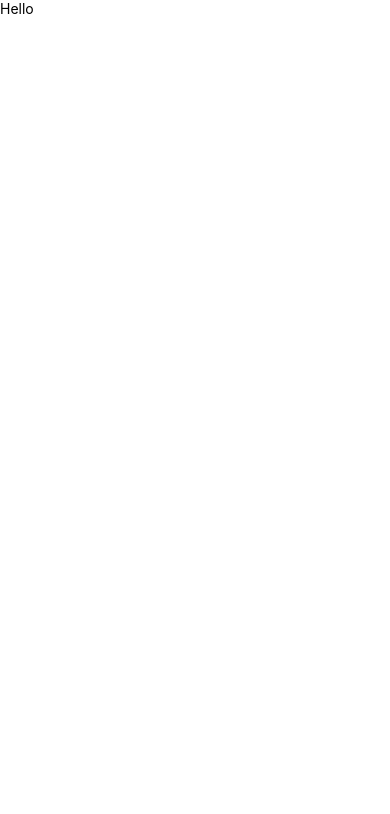
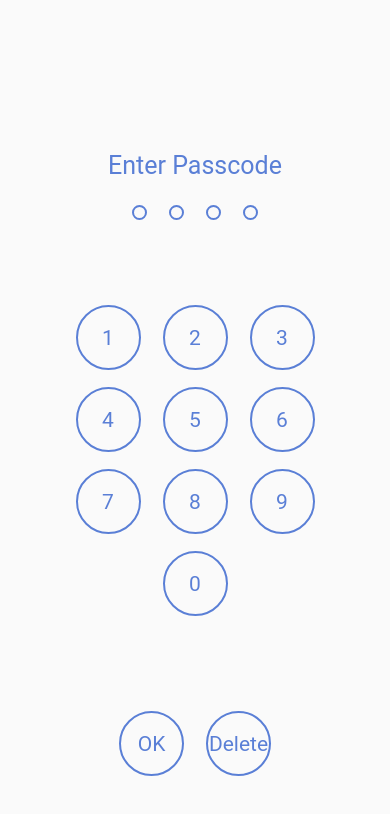
Before and after one commit to DasuniNagodaVithana/reactAssignment, a React Native app: screen / in a window 390 px wide. Shown: the top 814 px of the page. Built offline with nearby package versions, Linux system fonts and the light colour scheme.

Commit message:
modifications

```diff
--- a/App.tsx
+++ b/App.tsx
@@ -1,29 +1,222 @@
+// App.tsx
+import React, { useState, useEffect } from 'react';
+import {
+  View,
+  Text,
+  StyleSheet,
+  SafeAreaView,
+  TouchableOpacity,
+  Alert,
+  FlatList,
+} from 'react-native';
+import PinDot from './src/Components/PinDot';
+import KeypadButton from './src/Components/KeypadButton';
 
+const App: React.FC = () => {
+  // Define the correct PIN
+  const correctPIN = '1234';
+  // Maximum incorrect
+  const maxAttempts = 3;
+  // Lockout duration 1 minute
+  const lockoutDuration = 60 * 1000;
 
-import React from 'react';
+  const rows: number[][] = [[1, 2, 3], [4, 5, 6], [7, 8, 9], [0]];
+  const keypadData = [1, 2, 3, 4, 5, 6, 7, 8, 9, 0];
 
-import {
-  SafeAreaView,
-  ScrollView,
-  StatusBar,
-  StyleSheet,
-  Text,
-  useColorScheme,
-  View,
-} from 'react-native';
+  const [dotStates, setDotStates] = useState<boolean[]>([false, false, false, false]);
+  const [enteredPIN, setEnteredPIN] = useState('');
+  const [remainingAttempts, setRemainingAttempts] = useState(maxAttempts);
+  const [isLocked, setIsLocked] = useState(false);
+  const [errorMessage, setErrorMessage] = useState('');
+  const [countdown, setCountdown] = useState(0);
 
+  const handleKeyPress = (digit: number) => {
+    if (!isLocked && enteredPIN.length < 4) {
+      const newDotStates = [...dotStates];
+      newDotStates[enteredPIN.length] = true;
+      setDotStates(newDotStates);
+      setEnteredPIN(enteredPIN + digit.toString());
+    }
+  };
 
+  const handleDelete = () => {
+    if (!isLocked && enteredPIN.length > 0) {
+      const newDotStates = [...dotStates];
+      newDotStates[enteredPIN.length - 1] = false;
+      setDotStates(newDotStates);
+      setEnteredPIN(enteredPIN.slice(0, -1));
+    }
+  };
 
+  const handleOK = () => {
+    if (enteredPIN === correctPIN) {
+      Alert.alert('Unlocked', 'You entered the correct password.', [
+        {
+          text: 'OK',
+          onPress: () => {
+            // Reset attempts remaining when correct PIN is entered
+            setRemainingAttempts(maxAttempts);
+            clearDots();
+          },
+        },
+      ]);
+    } else {
+      handleIncorrectAttempt();
+    }
+  };
 
+  const handleIncorrectAttempt = () => {
+    if (remainingAttempts > 1) {
+      const message = 'You entered a wrong password.';
+      setErrorMessage(message);
+      Alert.alert('Incorrect PIN', message, [
+        {
+          text: 'OK',
+          onPress: () => {
+            clearDots();
+            setRemainingAttempts(remainingAttempts - 1);
+            setErrorMessage('');
+          },
+        },
+      ]);
+    } else {
+      setIsLocked(true);
+      setCountdown(lockoutDuration / 1000);
+      const message = ' Keypad locked for 1 minute.';
+      setErrorMessage(message);
+      setTimeout(() => {
+        setIsLocked(false);
+        setRemainingAttempts(maxAttempts);
+        clearDots();
+        setCountdown(0);
+        setErrorMessage('');
+      }, lockoutDuration);
+    }
+  };
 
-function App(): JSX.Element {
+  const clearDots = () => {
+    setDotStates([false, false, false, false]);
+    setEnteredPIN('');
+  };
 
+  useEffect(() => {
+    let timer: NodeJS.Timeout | null = null;
+    if (isLocked && countdown > 0) {
+      timer = setInterval(() => {
+        setCountdown((prevCountdown) => prevCountdown - 1);
+      }, 1000);
+    }
+
+    return () => {
+      if (timer) {
+        clearInterval(timer);
+      }
+    };
+  }, [isLocked, countdown]);
+
+  const renderKeypadItem = ({ item }: { item: number }) => (
+    <KeypadButton
+      number={item}
+      onPress={() => handleKeyPress(item)}
+    />
+  );
 
   return (
-    <Text>Hello</Text>
+    <SafeAreaView style={{ flex: 1 }}>
+      <View style={styles.container}>
+        <Text style={styles.enterPasscode}>Enter Passcode</Text>
+        {remainingAttempts < maxAttempts && (
+          <Text style={styles.countdownText}>{`${remainingAttempts} attempts remaining`}</Text>
+        )}
+        {isLocked && countdown > 0 && (
+          <Text style={styles.countdownText}>{`Screen Locked: ${countdown} seconds remaining`}</Text>
+        )}
+        <View style={styles.pinBox}>
+          {dotStates.map((filled, index) => (
+            <PinDot key={index} filled={filled} />
+          ))}
+        </View>
+        <View style={styles.numberPadContainer}>
+          <FlatList
+            data={keypadData}
+            numColumns={3}
+            renderItem={renderKeypadItem}
+            keyExtractor={(item) => item.toString()}
+            contentContainerStyle={styles.keypadAdjustment}
+          />
+        </View>
+        <View style={styles.okAndDeleteContainer}>
+          <View style={styles.keypadDirection}>
+            {/* The OK and Delete buttons */}
+            <KeypadButton number="OK" onPress={handleOK} />
+            <KeypadButton number="Delete" onPress={handleDelete} />
+          </View>
+        </View>
+        {/*errorMessage && <Text style={styles.errorText}>{errorMessage}</Text>*/}
+      </View>
+    </SafeAreaView>
   );
-}
+};
 
-
+const styles = StyleSheet.create({
+  safeArea: {
+    flex: 1,
+    backgroundColor: '#FAFAFA',
+  },
+  container: {
+    flex: 1,
+    backgroundColor: '#FAFAFA',
+    alignItems: 'center',
+    justifyContent: 'center',
+  },
+  enterPasscode: {
+    fontFamily: 'Roboto',
+    fontSize: 25,
+    color: '#5A7FD6',
+    marginBottom: 10,
+    marginTop: 100,
+  },
+  pinBox: {
+    marginTop: 15,
+    marginBottom: 75,
+    flexDirection: 'row',
+  },
+  keypadAdjustment: {
+    alignItems: 'center',
+  },
+  keypadDirection: {
+    flexDirection: 'row',
+  },
+  okAndDeleteContainer: {
+    justifyContent: 'flex-end',
+    marginTop: 60,
+  },
+  okDeleteButton: {
+    marginHorizontal: 70,
+    alignItems: 'center',
+    justifyContent: 'center',
+    marginTop: 10,
+    marginBottom: 80,
+  },
+  countdownText: {
+    fontFamily: 'Roboto',
+    fontSize: 20,
+    color: 'red',
+    marginTop: 20,
+  },
+  errorText: {
+    fontFamily: 'Roboto',
+    fontSize: 16,
+    color: 'red', // Error color
+    marginTop: 10,
+    marginBottom: 15,
+  },
+  numberPadContainer: {
+    flexDirection: 'row',
+    justifyContent: 'center',
+    alignItems: 'center',
+    marginBottom: 18,
+  },
+});
 
 export default App;
--- a/src/Components/KeypadButton.tsx
+++ b/src/Components/KeypadButton.tsx
@@ -33,7 +33,7 @@ const styles = StyleSheet.create({
   },
   numbersOnKeypad: {
     fontFamily: 'Roboto',
-    fontSize: 25,
+    fontSize: 21,
     color: '#5A7FD6',
   },
 });
```
